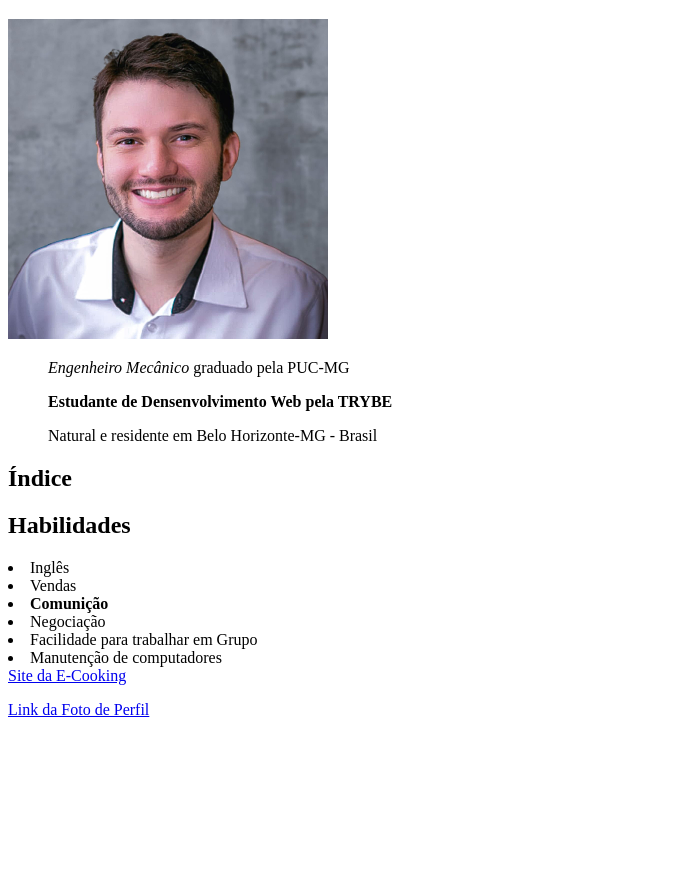
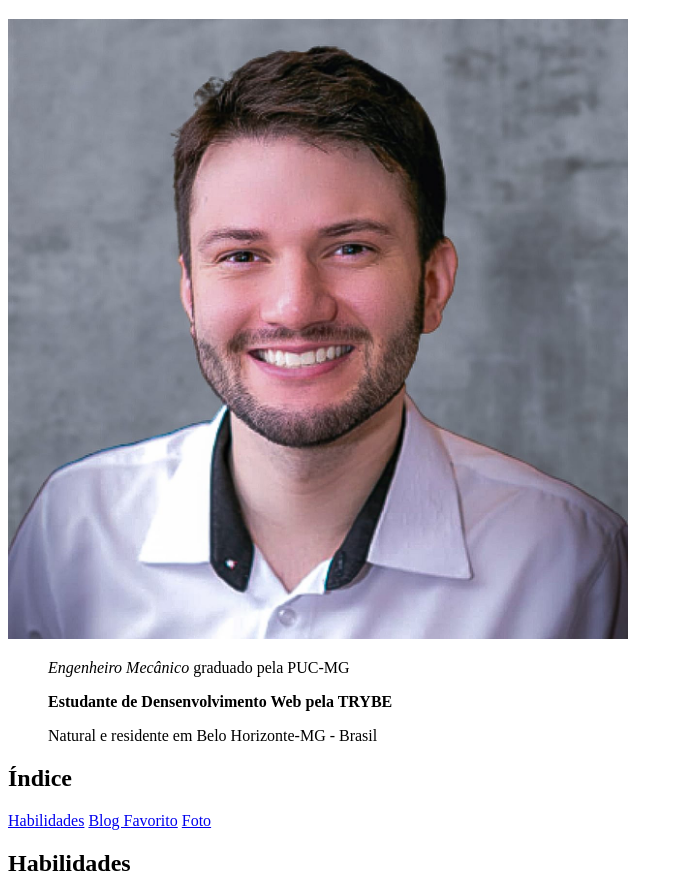
Before and after one commit to gscuri/Portifolio, a plain HTML site: page index.html in a window 1280 px wide. Shown: the part 61-952 px from the top of the page, without its empty margins (0-683 px from the left). Before the commit the page ends 800 px from the top, so only its background shows below. Drawn offline with Linux system fonts and the light colour scheme.

Commit message:
adiciona links internos para os titulos da pagina e foto ampliada

```diff
--- a/index.html
+++ b/index.html
@@ -8,21 +8,29 @@
 </head>
 <body>
         <H1> Guilherme Santos Curi</H1>
-    <img width="320px" src="./Foto de Perfil.jpeg" alt="Foto de perfil para o Portifolio">
+        <img width="620px" src="./Foto de Perfil.jpeg" alt="Foto de perfil para o Portifolio">
         <ul><em>Engenheiro Mecânico </em> graduado pela PUC-MG </ul>
         <ul><strong> Estudante de Densenvolvimento Web pela TRYBE </strong></ul>
         <ul>Natural e residente em Belo Horizonte-MG - Brasil </ul>
     <h2>Índice</h2>
-<h2> Habilidades</h2>
-<li>Inglês </li>
+        <a href="#Soft Skills"> Habilidades</a>
+        <a href="#site"> Blog Favorito</a>
+        <a href="#Foto"> Foto</a>
+
+
+        <h2 id="Soft Skills"> Habilidades</h2>
+        <a href=""></a>
+            <div>
             <li>Vendas</li>
             <li><strong> Comunição </strong></li>
             <li>Negociação</li>
+            <li>Inglês </li>
             <li>Facilidade para trabalhar em Grupo</li>
             <li>Manutenção de computadores</li>
-<a href="https://e-cookingstore.com">Site da E-Cooking </a>
-<p></p>
-<a href="Foto de Perfil.jpeg">Link da Foto de Perfil</a>
+            <br>
+    <a id="site" href="https://www.e-cookingstore.com/" target="_blanck">Site da E-Cooking </a></div>
+    <br>
+<a id="Foto" href="Foto de Perfil.jpeg" target="_blank" classname="ENGLISHMAN">Link da Foto de Perfil</a>
 
 </body>
 </html>
```
Lines whose indentation alone changed are shown as unchanged.
